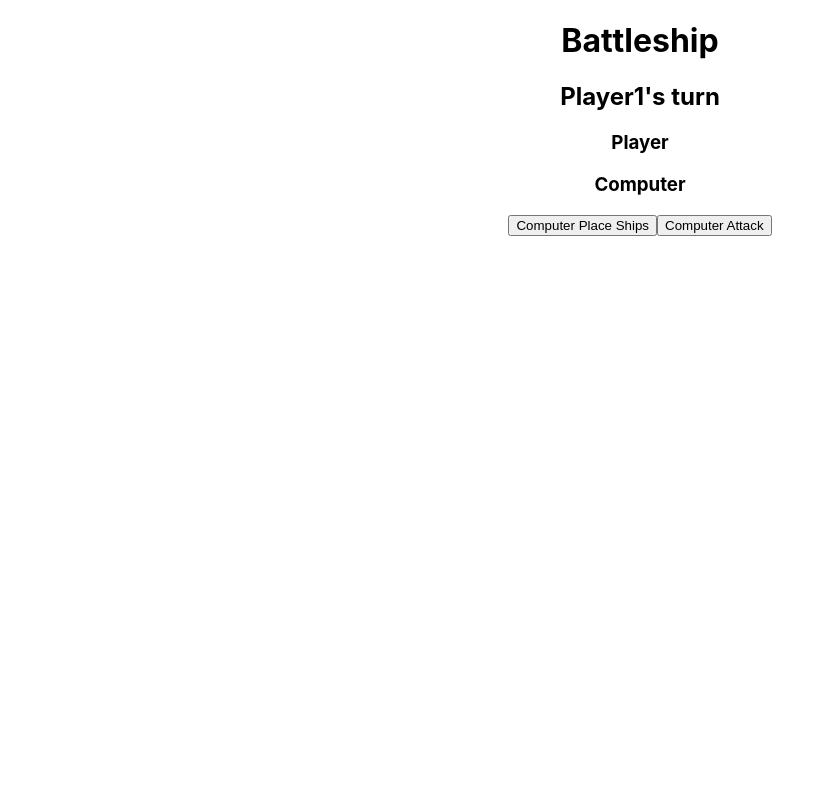
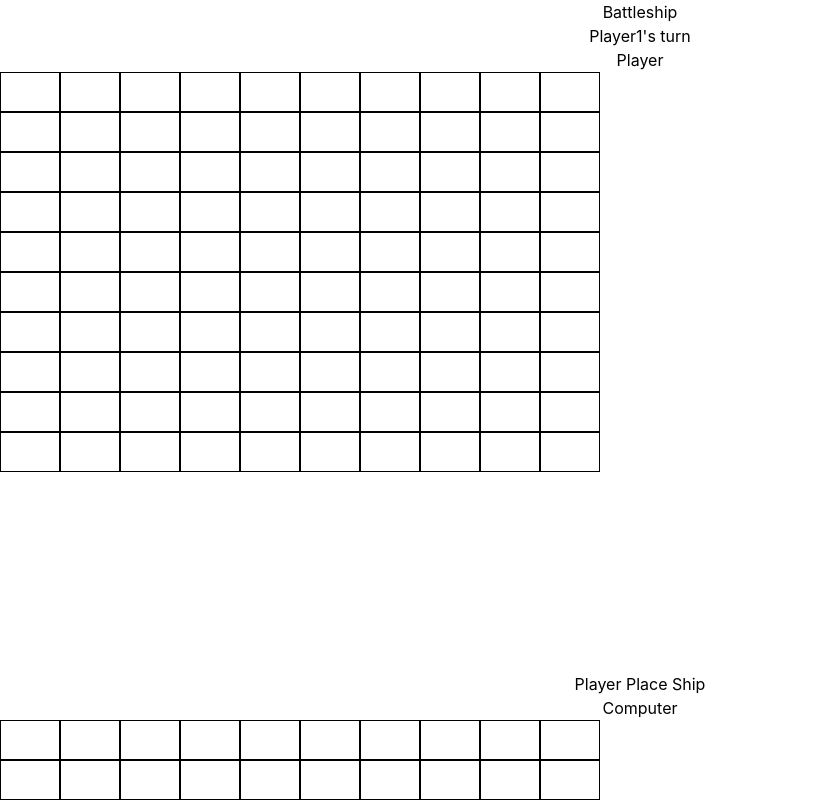
Before and after one commit to JuniorJr4/battleship, a React (Create React App) app: page / in a window 1280 px wide. Shown: the top 800 px of the page, without its empty margins (0-835 px from the left). Built offline with nearby package versions, Linux system fonts and the light colour scheme.

Commit message:
add more to gameloop, add event listeners for each cell.

```diff
--- a/package.json
+++ b/package.json
@@ -10,10 +10,13 @@
     "@types/node": "^16.18.57",
     "@types/react": "^18.2.24",
     "@types/react-dom": "^18.2.8",
+    "autoprefixer": "^10.4.16",
+    "postcss-cli": "^10.1.0",
     "react": "^18.2.0",
     "react-dom": "^18.2.0",
     "react-router-dom": "^6.16.0",
     "react-scripts": "5.0.1",
+    "tailwindcss": "^3.3.3",
     "typescript": "^4.9.5",
     "web-vitals": "^2.1.4"
   },
--- /dev/null
+++ b/postcss.config.js
@@ -0,0 +1,6 @@
+module.exports = {
+    plugins: [
+      require('tailwindcss'),
+      require('autoprefixer'),
+    ],
+  };
--- a/src/components/Battleship.tsx
+++ b/src/components/Battleship.tsx
@@ -1,7 +1,7 @@
-import React, { useState } from "react";
+import React, { useState, useEffect } from "react";
 import Gameboard from "../components/GameBoard";
 import Player from "../components/Player";
-import GameboardComponent from "../components/GameboardComponent"
+import GameboardComponent from "../components/GameboardComponent";
 
 export default function Battleship() {
   const [playerGameboard, setPlayerGameboard] = useState(
@@ -16,6 +16,8 @@ export default function Battleship() {
   );
   const [currentPlayer, setCurrentPlayer] = useState(player);
 
+  useEffect(() => {
+    const playerPlaceShipBtn = document.querySelector(".player-place-ship");
     function handlePlayerPlaceShip(x: number, y: number) {
       player.playerPlaceShip(
         playerGameboard,
@@ -24,10 +26,31 @@ export default function Battleship() {
         y,
         true
       );
+      console.log(playerGameboard.ships[0]);
     }
+    playerPlaceShipBtn?.addEventListener("click", () => {
+      handlePlayerPlaceShip(0, 0);
+    });
+    return () => {
+      playerPlaceShipBtn?.removeEventListener("click", () => {
+        handlePlayerPlaceShip(0, 0);
+      });
+    }
+  }, [player, playerGameboard]);
+
+  // function handlePlayerPlaceShip(x: number, y: number) {
+  //   player.playerPlaceShip(
+  //     playerGameboard,
+  //     playerGameboard.ships[0],
+  //     x,
+  //     y,
+  //     true
+  //   );
+  // }
 
   function handleComputerPlaceShips() {
     computerGameboard.placeAllShipsRandomly();
+    console.log(computerGameboard.ships);
   }
 
   function handleComputerAttack() {
@@ -42,12 +65,11 @@ export default function Battleship() {
       <h1>Battleship</h1>
       <h2>{currentPlayer.name}'s turn</h2>
 
-        <div className="gameboards">
-
+      <div className="gameboards  ">
         <div className="player-gameboard"></div>
         <h3>Player</h3>
         <GameboardComponent gameboard={playerGameboard} />
-
+        <button className="player-place-ship">Player Place Ship</button>
 
         <div className="computer-gameboard"></div>
         <h3>Computer</h3>
--- a/src/components/GameboardComponent.tsx
+++ b/src/components/GameboardComponent.tsx
@@ -1,4 +1,4 @@
-import React from "react";
+import React, { useEffect } from "react";
 import Gameboard from "./GameBoard";
 
 interface Props {
@@ -6,20 +6,34 @@ interface Props {
 }
 
 export default function GameboardComponent({ gameboard }: Props) {
-  const rows: JSX.Element[] = [];
+  const rows: React.JSX.Element[] = [];
   if (gameboard.height > 0 && gameboard.width > 0) {
     for (let i = 0; i < gameboard.height; i++) {
-      const cells: JSX.Element[] = [];
+      const cells: React.JSX.Element[] = [];
       for (let j = 0; j < gameboard.width; j++) {
-        cells.push(<div key={j} className="cell"></div>);
+        const key = `${i}-${j}`;
+        console.log(i);
+        cells.push(
+          <div
+            key={key}
+            className="cell h-10 border border-black border-solid"
+          ></div>
+        );
       }
       rows.push(
-        <div key={i} className="row">
+        <div key={i} className="row flex flex-col">
           {cells}
         </div>
       );
     }
   }
 
-  return <div className="gameboard">{rows}</div>;
+  useEffect(() => {
+    const cellElements = document.querySelectorAll(".cell");
+    cellElements.forEach((cell) => {
+     // console.log(cell.getAttribute("key"));
+
+    });
+  }, []);
+  return <div className="gameboard grid grid-cols-10 ">{rows} </div>;
 }
--- a/src/index.css
+++ b/src/index.css
@@ -1,3 +1,7 @@
+@tailwind base;
+@tailwind components;
+@tailwind utilities;
+
 body {
   margin: 0;
   font-family: -apple-system, BlinkMacSystemFont, 'Segoe UI', 'Roboto', 'Oxygen',
@@ -11,3 +15,16 @@ code {
   font-family: source-code-pro, Menlo, Monaco, Consolas, 'Courier New',
     monospace;
 }
+
+.cell {
+  width: 100%;
+}
+
+.gameboard {
+  width: 600px;
+  height: 600px;
+}
+
+/* .row {
+  height: 10px;
+} */
--- /dev/null
+++ b/tailwind.config.js
@@ -0,0 +1,11 @@
+module.exports = {
+  content: ["./src/**/*.{js,jsx,ts,tsx}"],
+  theme: {
+    extend: {
+      fontFamily: {
+        sans: ["Inter var", "sans-serif"],
+      },
+    },
+  },
+  plugins: [],
+};
```
Also changed, not shown: 1 other file (tests, documents, lock files or other folders). Lines whose indentation alone changed are shown as unchanged.
